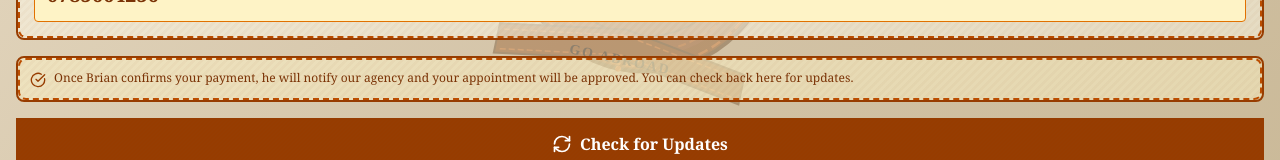
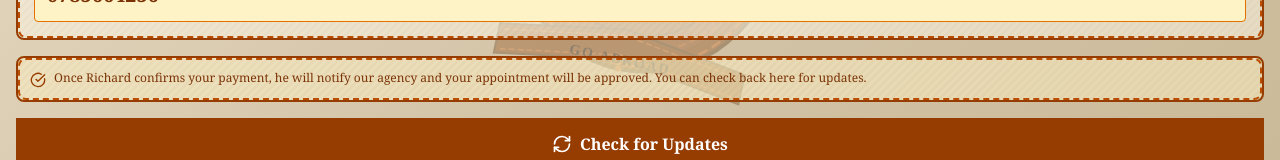
Before and after one commit to brianitira3/nairobi-visa-hub, a Next.js app: page /payment-pending in a window 1280 px wide. Shown: the part 434-594 px from the top of the page. Built offline with nearby package versions, Linux system fonts and the light colour scheme.

Commit message:
Update Brian references to Richard on payment-pending page

```diff
--- a/src/app/payment-pending/page.tsx
+++ b/src/app/payment-pending/page.tsx
@@ -112,7 +112,7 @@ export default function PaymentPendingPage() {
           </div>
         </div>
 
-        {/* Brian's Contact */}
+        {/* Richard's Contact */}
         <div className="bg-amber-50/50 p-4 rounded-lg border-2 border-amber-800 relative mb-4" style={{
           backgroundImage: 'linear-gradient(135deg, rgba(139, 69, 19, 0.03) 25%, transparent 25%, transparent 50%, rgba(139, 69, 19, 0.03) 50%, rgba(139, 69, 19, 0.03) 75%, transparent 75%, transparent)',
           backgroundSize: '8px 8px'
@@ -147,7 +147,7 @@ export default function PaymentPendingPage() {
           <div className="flex items-start gap-2 relative z-10">
             <CheckCircle size={16} className="text-amber-800 mt-0.5 flex-shrink-0" />
             <p className="text-xs font-serif text-amber-900 font-medium">
-              Once Brian confirms your payment, he will notify our agency and your appointment will be approved. You can check back here for updates.
+              Once Richard confirms your payment, he will notify our agency and your appointment will be approved. You can check back here for updates.
             </p>
           </div>
         </div>
```
